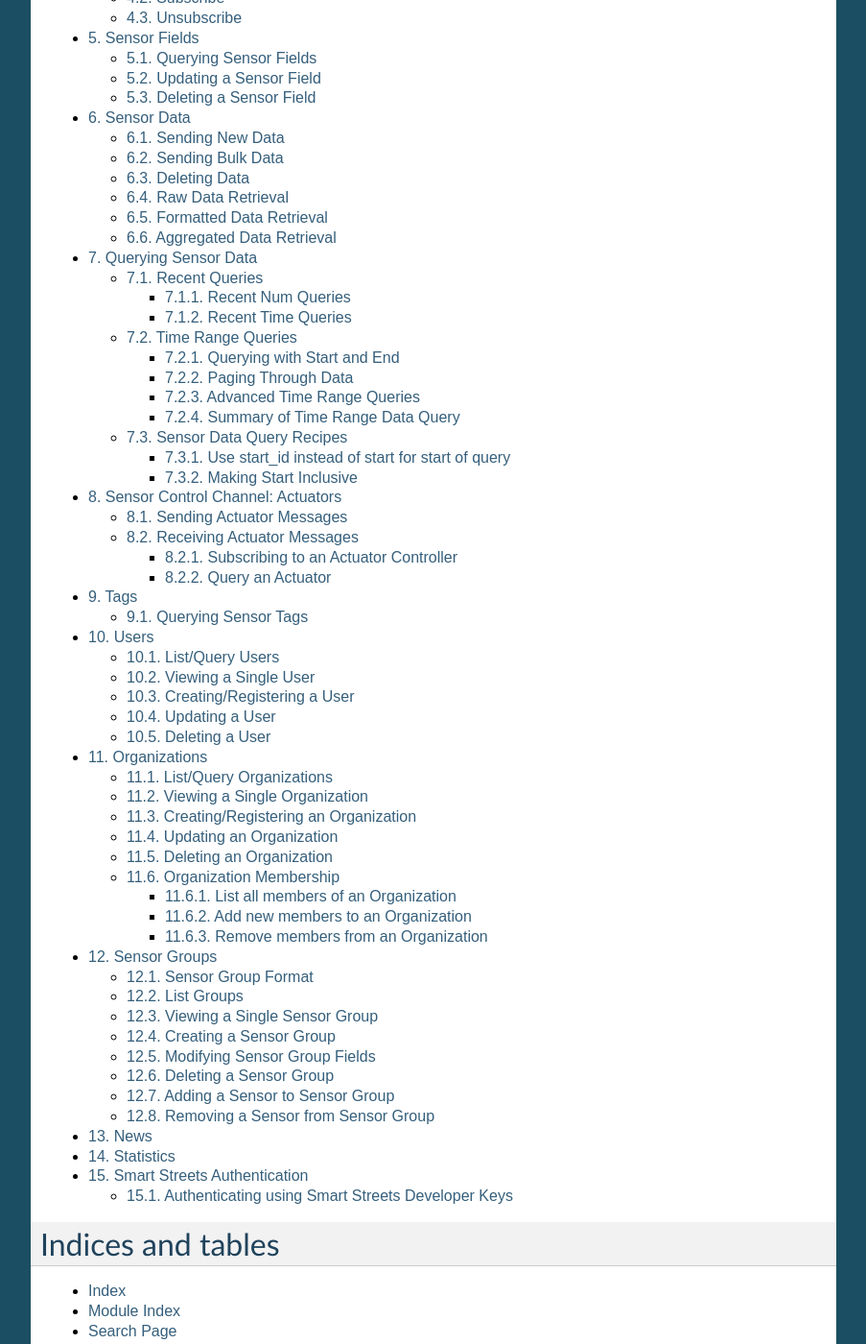
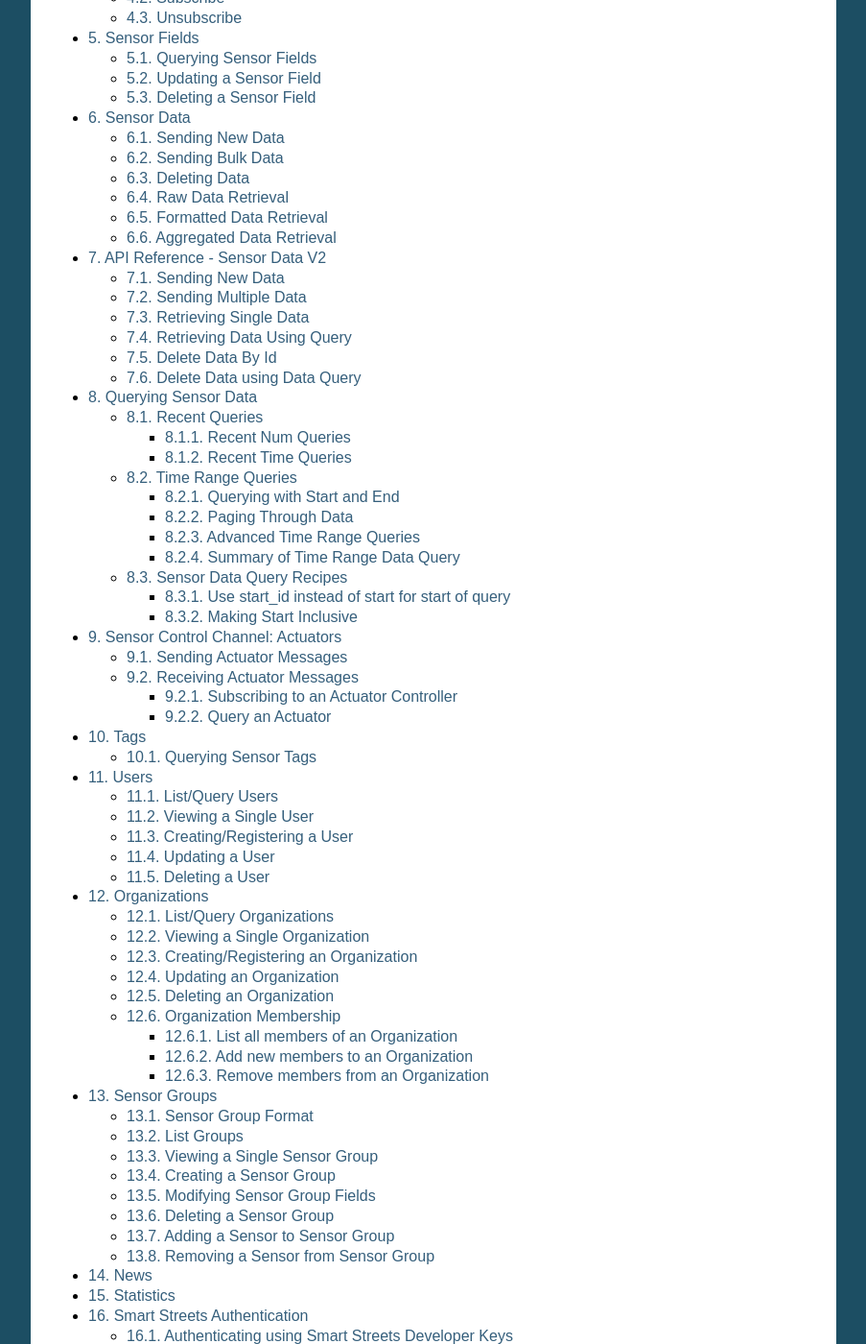
Before and after one commit to SenseTecnic/wotkit-docs, a Sphinx documentation site: the page built from source/index.rst, in a window 1280 px wide and 1400 px high, scrolled down 1373 px. Shown: the whole window at 96% size, without its empty margins (198-1101 px from the left). Built offline with Sphinx 7.4.7, drawn with Linux system fonts in a browser that asks for light colours; formulas are drawn with MathJax 3; pages that are not in the unit, such as notebooks, are missing from menus; some of the changed lines change nothing that is shown.

Commit message:
Updaitng API doc for sensor data v2

```diff
--- /dev/null
+++ b/source/api_sensor_data_v2.rst
@@ -0,0 +1,278 @@
+.. _api_sensor_data:
+
+.. index:: Sensor Data API V2
+
+==============================
+API Reference - Sensor Data V2
+==============================
+
+In the WoTKit, *sensor data* consists of a timestamp followed by one or more
+named fields. By default, sensor have the following sensor fields.
+
+.. list-table::
+  :widths: 15, 50
+  :header-rows: 1
+
+  * - Name
+    - Value Description
+  * - timestamp
+    - the time that the sensor data was collected.  This is an integer
+      representing the number of milliseconds since Jan 1, 1970 UTC.
+      Optional; if not supplied, a server-supplied timestamp will be used.
+  * - sensor_id
+    - the globally unique sensor id that produced the data.
+  * - sensor_name
+    - the globally unique sensor name, in the form ``{username}.{sensorname}``
+  * - lat
+    - the latitude location of the sensor in degrees (number).  Needed for map
+      visualizations.
+  * - lng
+    - the longitude location of the sensor in degrees (number).  Needed for map
+      visualizations.
+  * - value
+    - the primary value of the sensor data collected (number).  Needed for most
+      visualizations.
+  * - message
+    - a text message, for example a twitter message (text).  Needed for text
+      and newsfeed visualizations.
+
+In addition to these default fields, additional fields can be added by updating
+the *sensor fields* in the WoTKit UI or :ref:`api_sensor_fields` in the API.
+
+.. note::
+  Python's ``time.time()`` function generates the system time in *seconds*, not
+  milliseconds. To convert this to an integer in milliseconds use
+  ``int(time.time()*1000)``.
+
+  In Javascript: ``var d = new Date(); d.getTime();``
+
+  In Java: ``System.currentTime()``.
+
+.. _send-data-label:
+
+.. index:: Sensor Data Creation
+
+Sending New Data
+----------------
+
+To send new data to a sensor, POST name value pairs corresponding to the data
+fields to the ``/sensors/{sensorname}/data`` URL.
+
+If a timestamp is not provided in the request body, it will be assigned by the
+the server using the current time.
+
+To send new data:
+
+.. list-table::
+  :widths: 10, 50
+
+  * - **URL**
+    - :wotkit-api:`sensors/{sensorname}/data`
+  * - **Privacy**
+    - Private
+  * - **Format**
+    - not applicable
+  * - **Method**
+    - POST
+  * - **Returns**
+    - HTTP status code; No Response 201 (Created) if successful
+
+
+.. admonition:: Example
+
+  .. parsed-literal::
+
+      curl --user {id}:{password} --request POST -d value=5 -d lng=6 -d lat=7
+      ':wotkit-api:`sensors/test-sensor/data`'
+
+
+.. _send-bulk-data-label:
+
+.. index:: Bulk Sensor Data
+  pair: Sensor Data Creation; Bulk Sensor Data
+
+Sending Multiple Data
+---------------------
+
+To send a range of data, you PUT data (rather than POST) data into the system.
+Note that data PUT into the WoTKit will not be processed in real time, since it
+occurred in the past
+
+* The request body must be a list of JSON objects containing a timestamp value.
+* If providing a range of data, the list must be ordered from earliest to most
+  recent timestamp. Any existing data within this timestamp range will be
+  deleted and replaced by the data in the request body.
+
+To update data:
+
+.. list-table::
+  :widths: 10, 50
+
+  * - **URL**
+    - :wotkit-api:`sensors/{sensorname}/data`
+  * - **Privacy**
+    - Private
+  * - **Format**
+    - JSON
+  * - **Method**
+    - PUT
+  * - **Returns**
+    - HTTP status code; No Response 204 if successful
+
+|
+
+Example of valid data:
+
+.. code-block:: python
+
+  [{"timestamp":"2012-12-12T03:34:28.626Z","value":67.0,"lng":-123.1404,"lat":49.20532},
+  {"timestamp":"2012-12-12T03:34:28.665Z","value":63.0,"lng":-123.14054,"lat":49.20554},
+  {"timestamp":"2012-12-12T03:34:31.621Z","value":52.0,"lng":-123.14063,"lat":49.20559},
+  {"timestamp":"2012-12-12T03:34:35.121Z","value":68.0,"lng":-123.14057,"lat":49.20716},
+  {"timestamp":"2012-12-12T03:34:38.625Z","value":51.0,"lng":-123.14049,"lat":49.20757},
+  {"timestamp":"2012-12-12T03:34:42.126Z","value":55.0,"lng":-123.14044,"lat":49.20854},
+  {"timestamp":"2012-12-12T03:34:45.621Z","value":56.0,"lng":-123.14215,"lat":49.20855},
+  {"timestamp":"2012-12-12T03:34:49.122Z","value":55.0,"lng":-123.14727,"lat":49.20862},
+  {"timestamp":"2012-12-12T03:34:52.619Z","value":59.0,"lng":-123.14765,"lat":49.20868}]
+
+|
+
+.. admonition:: example
+
+  .. parsed-literal::
+
+    curl --user {id}:{password} --request PUT --data-binary @data.txt
+    ':wotkit-api:`sensors/test-sensor/data`'
+
+where *data.txt* contains JSON data similar to the above JSON array.
+
+.. _delete-data-label:
+
+.. index:: Sensor Data Deletion
+
+.. _api-v2-get-single-data:
+
+Retrieving Single Data
+----------------------
+If you know the data element's id, you can query for a single data element using
+the following query.
+
+.. list-table::
+  :widths: 10, 50
+
+  * - **URL**
+    - :wotkit-api:`sensors/{sensor-name}/data/{data_id}`
+  * - **Privacy**
+    - Public or Private, depending on sensor privacy
+  * - **Format**
+    - json
+  * - **Method**
+    - GET
+  * - **Returns**
+    - On success, OK 200 with a list of timestamped data records.
+
+
+.. _api-v2-data-query:
+
+Retrieving Data Using Query
+---------------------------
+To retrive data over a time range you can use the following endpoint. An
+interactive guide on how to use this endpoint is available at:
+:doc:`api_sensor_data_query`.
+
+
+.. list-table::
+  :widths: 10, 50
+
+  * - **URL**
+    - :wotkit-api:`sensors/{sensor-name}/data`
+  * - **Privacy**
+    - Public or Private, depending on sensor privacy
+  * - **Format**
+    - json
+  * - **Method**
+    - GET
+  * - **Returns**
+    - On success, OK 200 with a list of timestamped data records.
+
+The query parameters supported are the following. They can only be used
+together if they appear in the same ``Grouping``.
+
+
+.. list-table::
+  :widths: 15, 10, 15, 40
+  :header-rows: 1
+
+  * - Parameter
+    - Group
+    - Type
+    - Description
+  * - ``recent_t``
+    - 1
+    - integer
+    - Gets the elements up to recent_t milliseconds ago
+  * - ``recent_n``
+    - 2
+    - integer
+    - Gets the n recent elements
+  * - ``start``
+    - 3
+    - timestamp
+    - The absolute starting point (in milliseconds since Jan 1, 1970).
+  * - ``start_id``
+    - 3
+    - id
+    - The starting id of sensor_data at timestamp ``start``. Used for paging.
+  * - ``end``
+    - 3
+    - timestamp
+    - The absolute ending timestamp (in milliseconds since Jan 1, 1970)
+  * - ``end_id``
+    - 3
+    - timestamp
+    - The end id of sensor_data with timestamp ``end``. Used for paging.
+  * - ``limit``
+    - [2,3]
+    - integer
+    - specifies how many datapoints to see on each response
+  * - ``offset``
+    - 3
+    - integer
+    - controls paging of elements in conjunction with
+
+Delete Data By Id
+-----------------
+Same as :ref:`api-v2-get-single-data` instead using HTTP Delete.
+
+.. list-table::
+  :widths: 10, 50
+
+  * - **URL**
+    - :wotkit-api:`sensors/{sensorname}/data/{data_id}`
+  * - **Privacy**
+    - Private
+  * - **Format**
+    - not applicable
+  * - **Method**
+    - DELETE
+  * - **Returns**
+    - HTTP status code; No Response 204 if successful
+
+Delete Data using Data Query
+----------------------------
+Can delete using query parameters in :ref:`api-v2-data-query` with the
+restriction on only using **group 3** parameters.
+
+.. list-table::
+  :widths: 10, 50
+
+  * - **URL**
+    - :wotkit-api:`sensors/{sensorname}/data`
+  * - **Privacy**
+    - Private
+  * - **Format**
+    - not applicable
+  * - **Method**
+    - DELETE
+  * - **Returns**
+    - HTTP status code; No Response 204 if successful
--- a/source/index.rst
+++ b/source/index.rst
@@ -56,6 +56,7 @@
    api_sensor_sub
    api_sensor_fields
    api_sensor_data
+   api_sensor_data_v2
    api_sensor_data_query
    api_actuators
    api_tags
```
